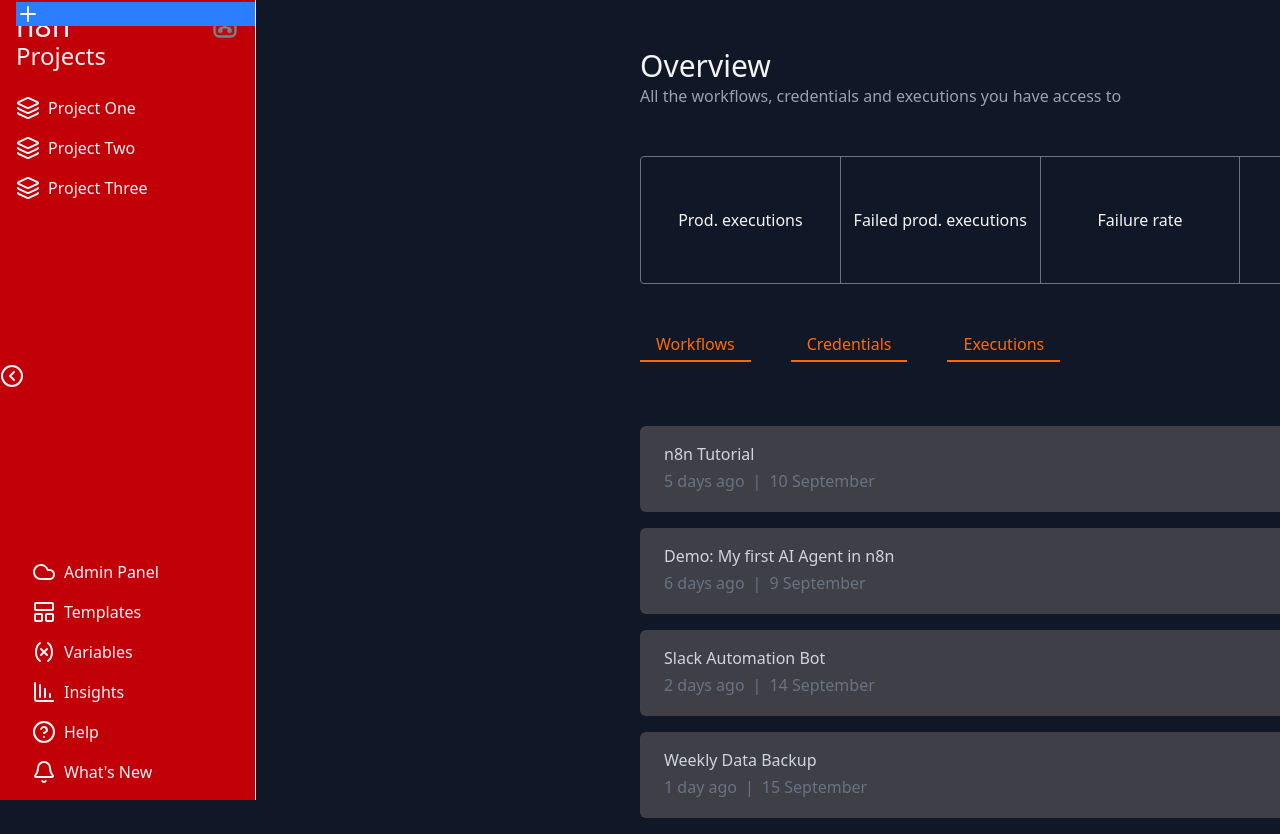
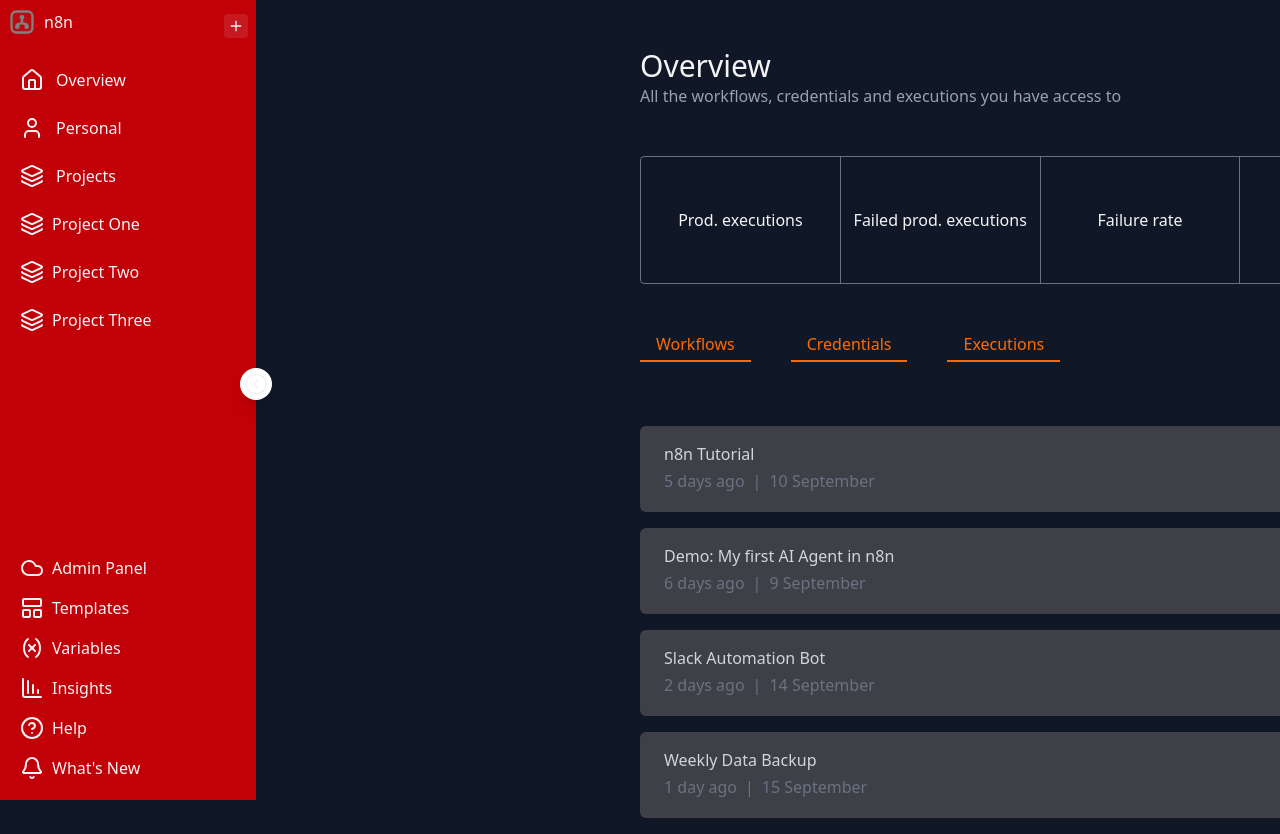
Before and after one commit to msanje/n8n-frontned, a React (Vite) app: page /home in a window 1280 px wide. Shown: the top 834 px of the page. Built offline with nearby package versions, Linux system fonts and the light colour scheme.

Commit message:
sidebar checkpoint with collapse arrow working both sides

```diff
--- a/src/components/CollapsedSidebar.tsx
+++ /dev/null
@@ -1,88 +0,0 @@
-import {
-  Bell,
-  ChartColumnDecreasing,
-  CircleChevronLeft,
-  CircleChevronRight,
-  CircleQuestionMark,
-  Cloud,
-  Home,
-  Layers,
-  LayoutPanelTop,
-  Plus,
-  User,
-  Variable,
-} from "lucide-react";
-import { useState } from "react";
-import Icon from "./Icons";
-import { useUIStore } from "../store/uiStore";
-
-function CollapsedSidebar() {
-  const collapsed = useUIStore((s) => s.sidebarCollapsed);
-  const toggleSidebar = useUIStore((s) => s.toggleSidebar);
-
-  const otherOptions = [
-    { name: "Admin Panel", icon: Cloud },
-    { name: "Templates", icon: LayoutPanelTop },
-    { name: "Variables", icon: Variable },
-    { name: "Insights", icon: ChartColumnDecreasing },
-    { name: "Help", icon: CircleQuestionMark },
-    { name: "What's New", icon: Bell },
-  ];
-  const [projects, setProjects] = useState([
-    "Project One",
-    "Project Two",
-    "Project Three",
-  ]);
-
-  return (
-    <div className="flex flex-col justify-between min-h-screen w-14 border-r-1 bg-red-700">
-      <div className="flex justify-between items-center px-4 py-2">
-        <h1 className="text-3xl cursor-pointer">
-          <Icon name="logo" size={28} color="gray" className="text-blue-500" />
-        </h1>
-      </div>
-      {/* TODO: On hover style color and border to orange */}
-      <div className="flex flex-col justify-between mx-auto">
-        <div className="flex flex-col gap-4">
-          <button className="flex gap-2 cursor-pointer">
-            <Plus
-              size={20}
-              className="text-gray-500 border border-gray-500 mx-auto"
-            />
-          </button>
-          <button className="flex gap-2">
-            <Home size={24} className="text-gray-500" />
-          </button>
-          <button className="flex gap-2">
-            <User size={24} className="text-gray-500" />
-          </button>
-        </div>
-
-        <div className="flex flex-col">
-          {projects.map((project, index) => (
-            <div key={index} className="flex items-center gap-2">
-              <button key={index} className="py-2 hover:bg-gray-500 rounded-md">
-                <Layers />
-              </button>
-            </div>
-          ))}
-        </div>
-      </div>
-
-      <div onClick={toggleSidebar} className="cursor-pointer">
-        {collapsed ? <CircleChevronRight /> : <CircleChevronLeft />}
-      </div>
-
-      <div className="px-4">
-        {otherOptions.map((option, idx) => (
-          <div key={idx} className="flex items-center gap-2 m-4">
-            <option.icon />
-            {/* <p>{option.name}</p> */}
-          </div>
-        ))}
-      </div>
-    </div>
-  );
-}
-
-export default CollapsedSidebar;
--- a/src/components/Sidebar.tsx
+++ b/src/components/Sidebar.tsx
@@ -9,18 +9,19 @@
   Layers,
   LayoutPanelTop,
   Plus,
-  PlusIcon,
   User,
   Variable,
 } from "lucide-react";
-import { useEffect, useRef, useState } from "react";
 import Icon from "./Icons";
 import { useUIStore } from "../store/uiStore";
 
-function Sidebar() {
-  const collapsed = useUIStore((s) => s.sidebarCollapsed);
-  const toggleSidebar = useUIStore((s) => s.toggleSidebar);
+const nav = [
+  { id: "overview", label: "Overview", icon: Home },
+  { id: "personal", label: "Personal", icon: User },
+  { id: "projects", label: "Projects", icon: Layers },
+];
 
+const projects = ["Project One", "Project Two", "Project Three"];
 const otherOptions = [
   { name: "Admin Panel", icon: Cloud },
   { name: "Templates", icon: LayoutPanelTop },
@@ -29,81 +30,116 @@
   { name: "Help", icon: CircleQuestionMark },
   { name: "What's New", icon: Bell },
 ];
-  const sidebarRef = useRef<HTMLDivElement>(null);
-  const [height, setHeight] = useState(0);
 
-  const [projects, setProjects] = useState([
-    "Project One",
-    "Project Two",
-    "Project Three",
-  ]);
-
-  useEffect(() => {
-    if (sidebarRef.current) {
-      setHeight(sidebarRef.current.getBoundingClientRect().height);
-    }
-  }, [collapsed]);
+function Sidebar() {
+  const collapsed = useUIStore((s) => s.sidebarCollapsed);
+  const toggleSidebar = useUIStore((s) => s.toggleSidebar);
 
   return (
+    <div className="relative min-h-screen">
+      <aside
+        className={`relative min-h-screen bg-red-700 transition-[width] duration-500 ease-in-out overflow-hidden ${collapsed ? "w-18" : "w-64"}`}
+      >
+        {/* Header */}
         <div
-      ref={sidebarRef}
-      className={`relative ${collapsed ? "w-20" : "w-64"} min-h-screen border-r bg-red-700 transition-all`}
+          className={`flex items-center justify-between p-2 ${collapsed ? "flex-col gap-2" : "flex-row gap-2"}`}
         >
-      <div className="flex flex-col justify-between min-h-screen w-64 border-r-1 bg-red-700">
-        <div className="flex justify-between items-center px-4 py-2">
-          <h1 className="text-3xl cursor-pointer">n8n</h1>
-          <Icon name="logo" size={28} color="gray" className="text-blue-500" />
-          {/* TODO: On hover style color and border to orange */}
+          <div
+            className={`flex items-center ${collapsed ? "flex-col gap-6 mb-4" : "flex-row gap-2"}`}
+          >
+            <Icon
+              name="logo"
+              size={28}
+              color="gray"
+              className="text-blue-500"
+            />
+            {!collapsed && (
+              <span
+                className={`overflow-hidden transition-all duration-300 ease-in-out whitespace-nowrap ${
+                  collapsed
+                    ? "max-w-0 opacity-0 translate-x-2"
+                    : "max-w-xs opacity-100 translate-x-0"
+                }`}
+              >
+                n8n
+              </span>
+            )}
           </div>
-        <div className="flex flex-col justify-between pl-4">
-          <div className="flex flex-col gap-4 -mt-80">
-            <button className="flex gap-2">
-              <Plus
-                size={20}
-                className="text-gray-500 border border-gray-500"
-              />
-            </button>
-            <button className="flex gap-2">
-              <Home size={24} className="text-gray-500" />
-              Overview
-            </button>
-            <button className="flex gap-2">
-              <User size={24} className="text-gray-500" />
-              Personal
+
+          <button className="p-1 cursor-pointer rounded bg-white/10 hover:bg-white/20 -mb-2">
+            <Plus size={16} />
           </button>
         </div>
 
-          <div className="bg-blue-500 cursor-pointer">
-            <PlusIcon />
+        {/* Navigation */}
+        <nav className="mt-4 flex flex-col gap-2 px-2">
+          {nav.map((item) => {
+            const Icon = item.icon;
+            return (
+              <button
+                key={item.id}
+                title={collapsed ? item.label : undefined} // tooltip when collapsed
+                className="group w-full flex items-center gap-3 px-3 py-2 rounded hover:bg-white/5 focus:outline-none"
+              >
+                <Icon className="flex-none" />
+                <div
+                  className={`overflow-hidden transition-all duration-200 ease-in-out
+                  ${collapsed ? "max-w-0 opacity-0 translate-x-2" : "max-w-xs opacity-100 translate-x-0"}`}
+                  aria-hidden={collapsed}
+                >
+                  <span className="whitespace-nowrap">{item.label}</span>
                 </div>
-          <div className="flex flex-col">
-            <h2 className="text-2xl mb-4">Projects</h2>
-            {projects.map((project, index) => (
-              <div key={index} className="flex items-center gap-2">
-                <Layers />
+              </button>
+            );
+          })}
+
+          {projects.map((project, idx) => (
             <button
-                  key={index}
-                  className="py-2 hover:bg-gray-500 rounded-md"
+              key={idx}
+              className="flex items-center gap-2 w-full px-3 py-2 rounded hover:bg-white/5"
+            >
+              <Layers className="flex-none" />
+              <span
+                className={`overflow-hidden transition-all duration-300 ease-in-out whitespace-nowrap ${collapsed ? "max-w-0 opacity-0 translate-x-2" : "max-w-xs opacity-100 translate-x-0"}`}
               >
                 {project}
+              </span>
             </button>
+          ))}
+        </nav>
+        {/* Footer / Other options */}
+        <div className="absolute bottom-4 left-0 right-0 px-3 flex flex-col gap-2">
+          {otherOptions.map((option, idx) => {
+            const IconComp = option.icon;
+
+            return (
+              <button
+                key={idx}
+                className="flex items-center gap-2 w-full px-2 py-1 rounded hover:bg-white/5"
+                title={collapsed ? option.name : undefined}
+              >
+                <IconComp />
+                <span
+                  className={`overflow-hidden transition-all duration-300 ease-in-out whitespace-nowrap ${collapsed ? "max-w-0 opacity-0 translate-x-2" : "max-w-xs opacity-100 translate-x-0"}`}
+                >
+                  {option.name}
+                </span>
+              </button>
+            );
+          })}
         </div>
-            ))}
-          </div>
-        </div>
+      </aside>
 
-        <div onClick={toggleSidebar} className="cursor-pointer">
+      {/* Sidebar Toggle */}
+      <div
+        onClick={toggleSidebar}
+        className={`absolute top-1/2 z-50 cursor-pointer p-1 bg-white rounded-full shadow-lg transform -translate-y-1/2 transition-all duration-500 ease-in-out`}
+        style={{
+          left: collapsed ? "4.5rem" : "16rem",
+          transform: "translateX(-50%) translateY(-50%)",
+        }}
+      >
         {collapsed ? <CircleChevronRight /> : <CircleChevronLeft />}
-        </div>
-
-        <div className="px-4">
-          {otherOptions.map((option, idx) => (
-            <div key={idx} className="flex items-center gap-2 m-4">
-              <option.icon />
-              <p>{option.name}</p>
-            </div>
-          ))}
-        </div>
       </div>
     </div>
   );
--- a/src/components/Workflow.tsx
+++ b/src/components/Workflow.tsx
@@ -1,16 +1,12 @@
-import { useUIStore } from "../store/uiStore";
-import CollapsedSidebar from "./CollapsedSidebar";
 import Reactflow from "./Reactflow";
 import Sidebar from "./Sidebar";
 import WorkflowLogs from "./WorkflowLogs";
 
 function Workflow() {
-  const { sidebarCollapsed } = useUIStore();
-
   return (
     <div className="w-screen h-screen">
       <div className=" grid grid-cols-[16rem_1fr] bg-yellow-500">
-        {sidebarCollapsed ? <CollapsedSidebar /> : <Sidebar />}
+        <Sidebar />
         <div className="grid grid-rows-[2fr_1fr]">
           <div className="bg-green-500">
             <Reactflow />
```
Lines whose indentation alone changed are shown as unchanged.
